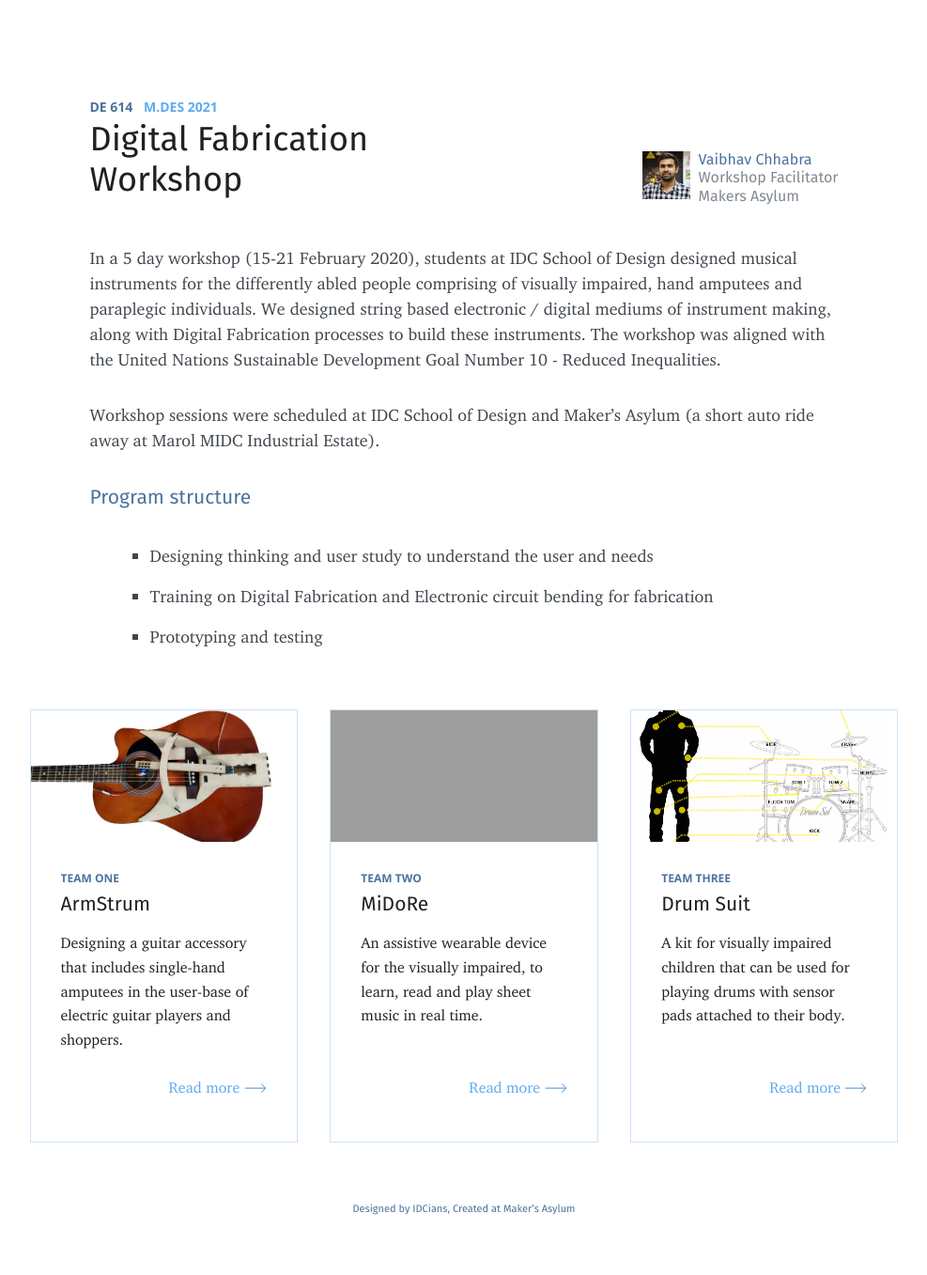
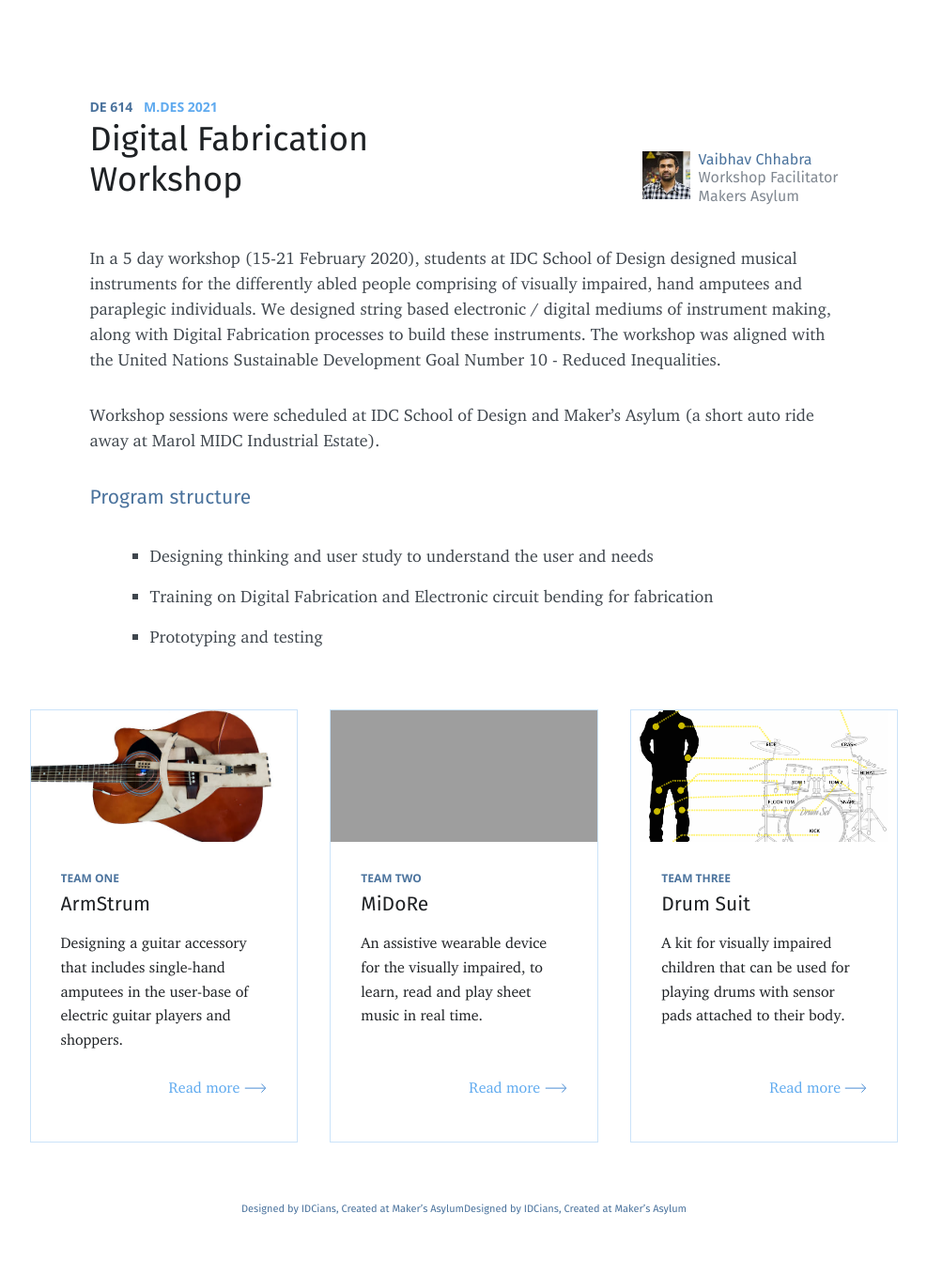
Before and after one commit to amitjenaiitbm/ma-dfworkshop, a Jekyll site: the page built from index.md, in a window 1280 px wide. Shown: the whole page at 94% size, without its empty margins (146-1133 px from the left). Built offline with Jekyll 4.4.1, drawn with Linux system fonts in a browser that asks for light colours; nearby versions of some CDN libraries.

Commit message:
Update default.html

```diff
--- a/_layouts/default.html
+++ b/_layouts/default.html
@@ -67,6 +67,9 @@ title: Digital Fabrication Workshop
             <div class="made fs">
                 Designed by IDCians, Created at Maker’s Asylum
             </div>
+            <div class="made fs">
+                Designed by IDCians, Created at Maker’s Asylum
+            </div>
         </section>
 
 
```
